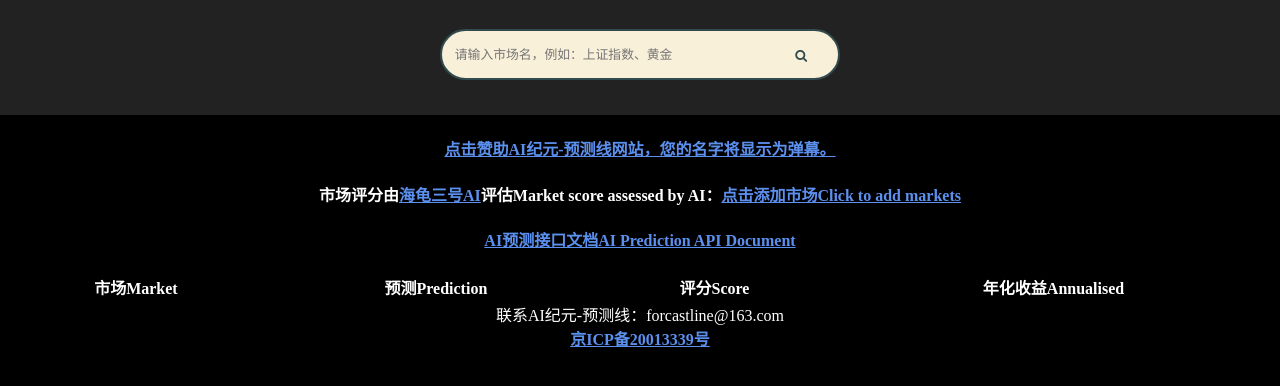
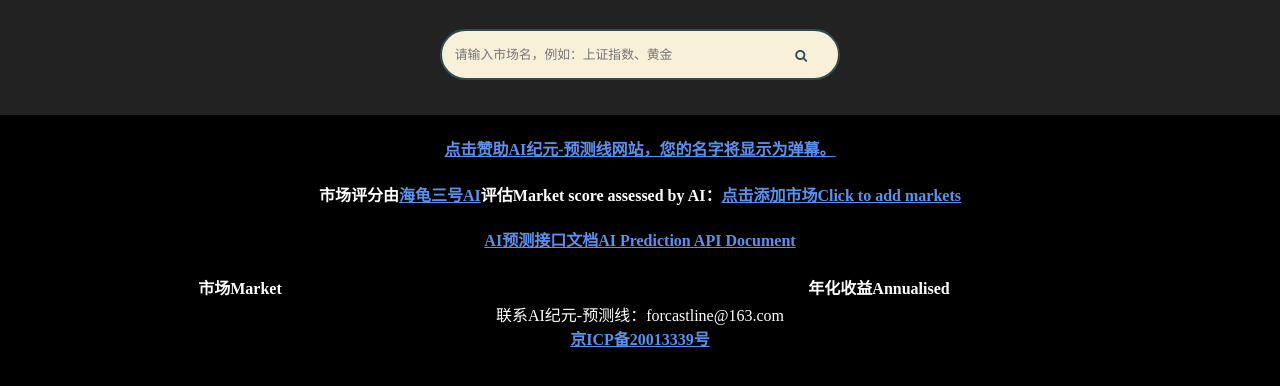
Before and after one commit to boristown/risall, a Python web app: template static/template/template.html in a window 1280 px wide. Shown: the part 240-626 px from the top of the page. Run offline with Jinja, Linux system fonts and the light colour scheme; the template is opened without the code that fills it, so the values that code supplies are empty; some libraries are stand-ins or nearby versions.

Commit message:
市场页面表格宽度未适配移动端

```diff
--- a/static/template/template.html
+++ b/static/template/template.html
@@ -56,15 +56,15 @@
             <table border="0" width="100%">
                 <tr class="head">
                     <th>市场Market</th>
-                    <th>预测Prediction</th>
-                    <th>评分Score</th>
+                    <!--<th>预测Prediction</th>
+                    <th>评分Score</th>-->
                     <th>年化收益Annualised</th>
                 </tr>
                 {% for item in body %}
                 <tr class="{{ item.Class }}" onclick="location.href='{{ item.Symbol }}'">
                     <td>{{ item.Market }}</td>
-                    <td>{{ item.Side }}</td>
-                    <td>{{ item.Score }}</td>
+                    <!--<td>{{ item.Side }}</td>
+                    <td>{{ item.Score }}</td>-->
                     <td>{{ item.Annualised }}</td>
                 </tr>
                 {% endfor%}
```
Also changed, not shown: static/template/searchTemplate.html (+4 -4 lines).
